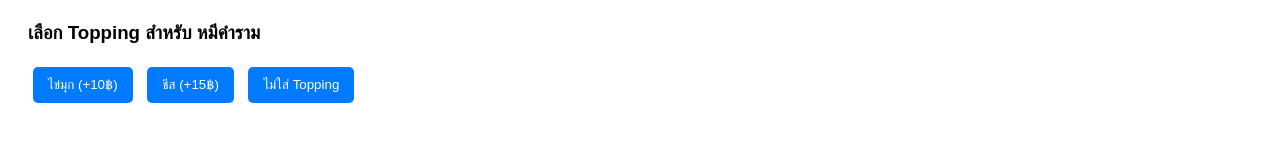
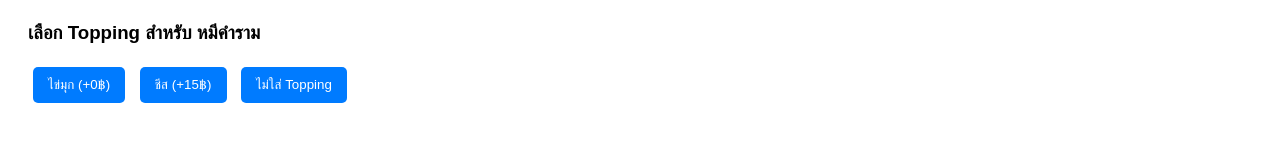
Before and after one commit to Phalapan/Babo-bear-order, a plain HTML site: page index.html in a window 1280 px wide. Both pictures are taken after a click on the button "หมีคำราม (60฿)". Shown: the part 254-402 px from the top of the page. Drawn offline with Linux system fonts and the light colour scheme.

Commit message:
Update index.html

```diff
--- a/index.html
+++ b/index.html
@@ -42,7 +42,7 @@
 
   <div id="toppingSection" style="display:none;">
     <h3>เลือก Topping สำหรับ <span id="selectedBaseName"></span></h3>
-    <button class="topping-button" onclick="confirmMenu('+ ไข่มุก', 10)">ไข่มุก (+10฿)</button>
+    <button class="topping-button" onclick="confirmMenu('+ ไข่มุก', 0)">ไข่มุก (+0฿)</button>
     <button class="topping-button" onclick="confirmMenu('+ ชีส', 15)">ชีส (+15฿)</button>
     <button class="topping-button" onclick="confirmMenu('', 0)">ไม่ใส่ Topping</button>
   </div>
```
